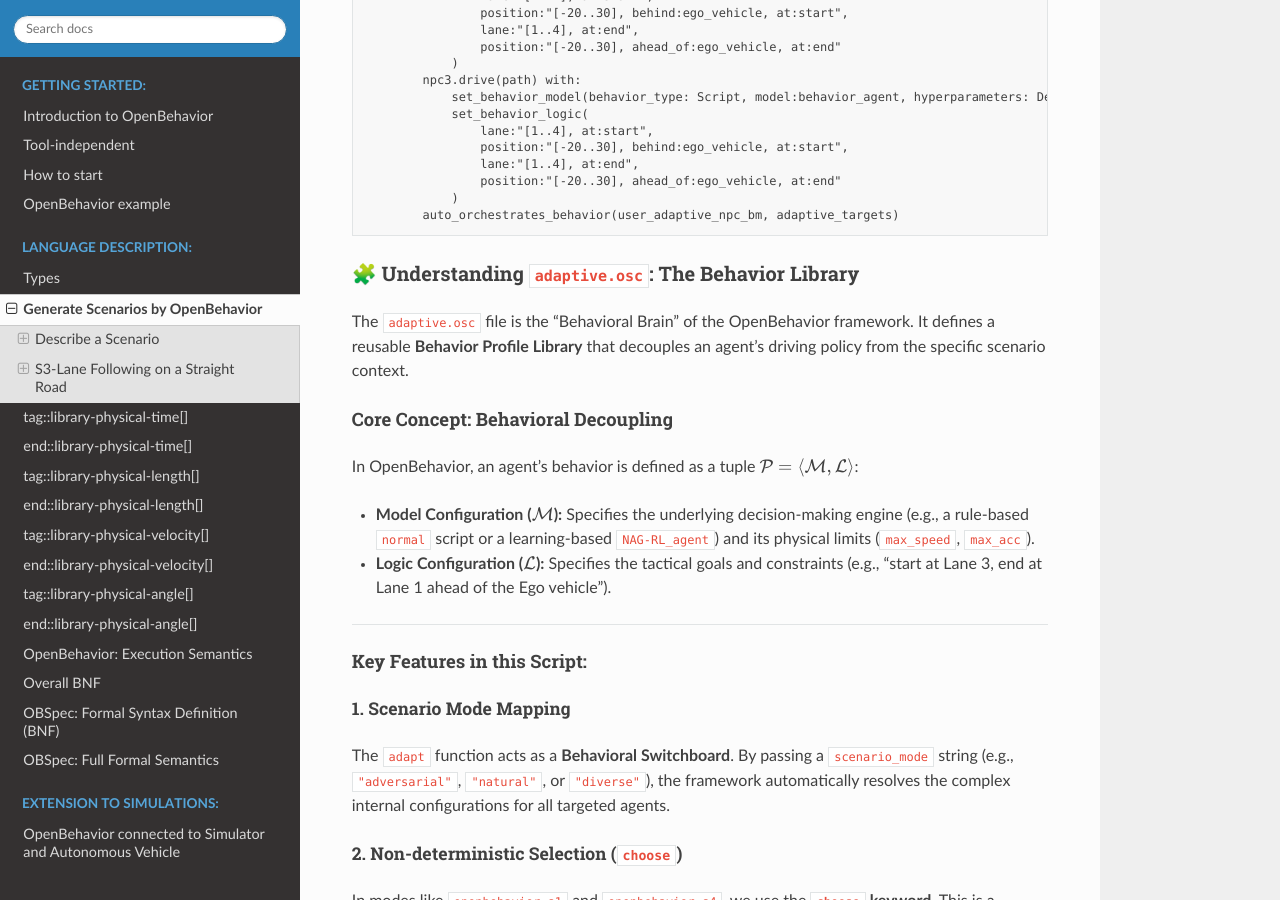
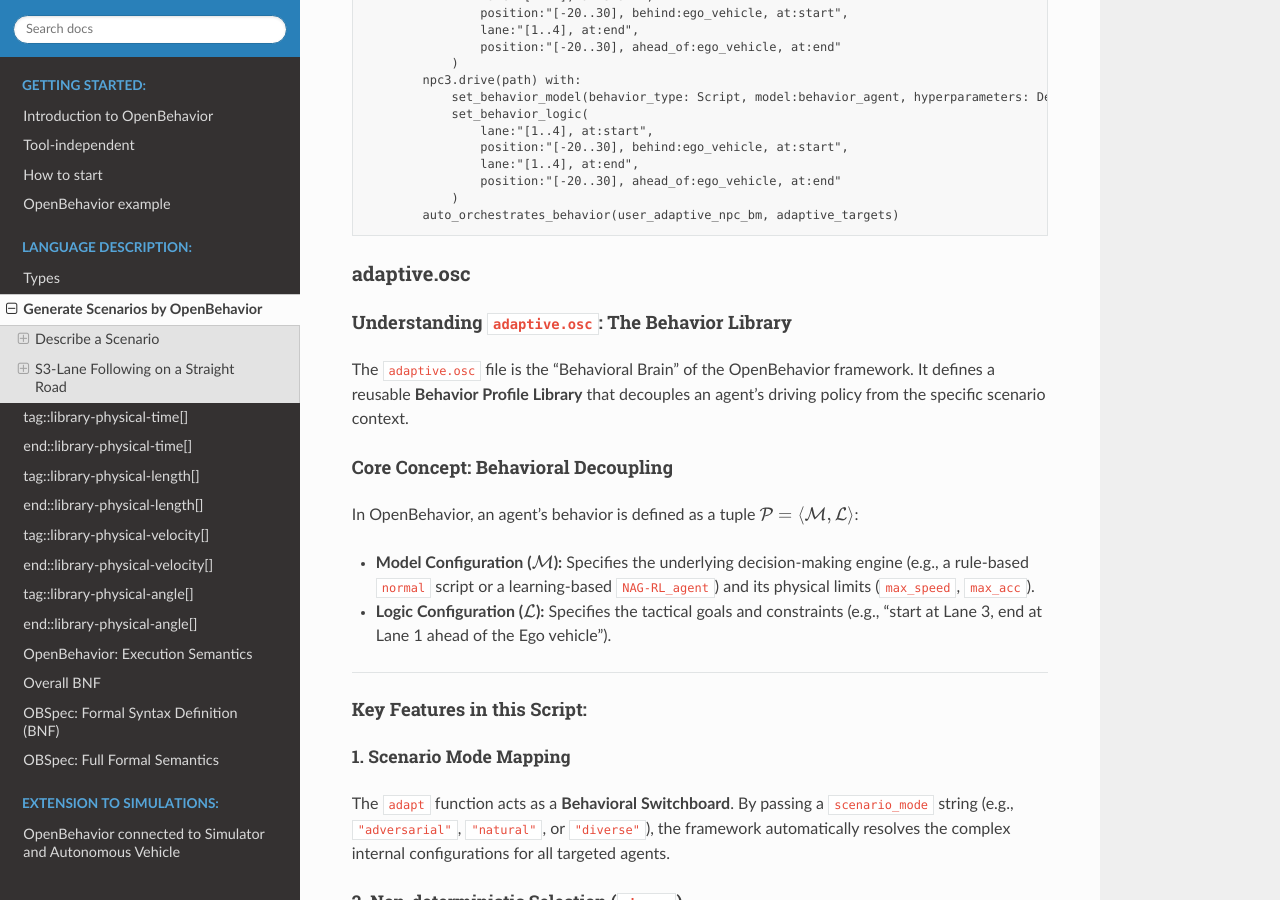
Before and after one commit to Sunshinesheep/OpenBehavior-doc, a Sphinx documentation site: the page built from docs/source/generate_scenarios_by_openbehavior.md, in a window 1280 px wide and 900 px high, scrolled down 2915 px. Built offline with Sphinx 7.4.7 and the Read the Docs theme 3.1.0, drawn with Linux system fonts in a browser that asks for light colours.

Commit message:
Update generate_scenarios_by_openbehavior.md

```diff
--- a/docs/source/generate_scenarios_by_openbehavior.md
+++ b/docs/source/generate_scenarios_by_openbehavior.md
@@ -147,7 +147,8 @@ The main script orchestrates the orchestration block. It defines the map, initia
                 )
             auto_orchestrates_behavior(user_adaptive_npc_bm, adaptive_targets)
 
-### 🧩 Understanding `adaptive.osc`: The Behavior Library
+### adaptive.osc
+#### Understanding `adaptive.osc`: The Behavior Library
 
 The `adaptive.osc` file is the "Behavioral Brain" of the OpenBehavior framework. It defines a reusable **Behavior Profile Library** that decouples an agent's driving policy from the specific scenario context.
 
```
